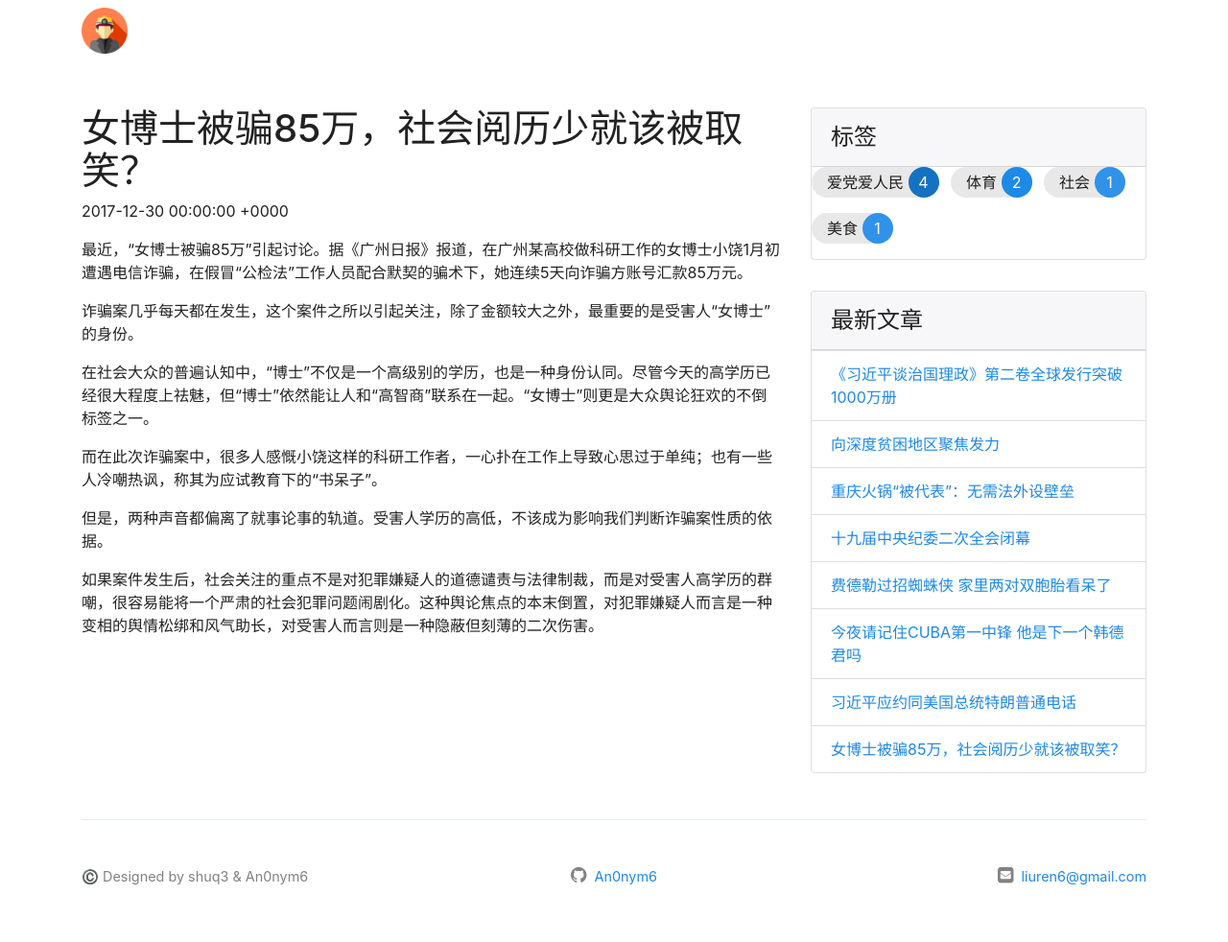
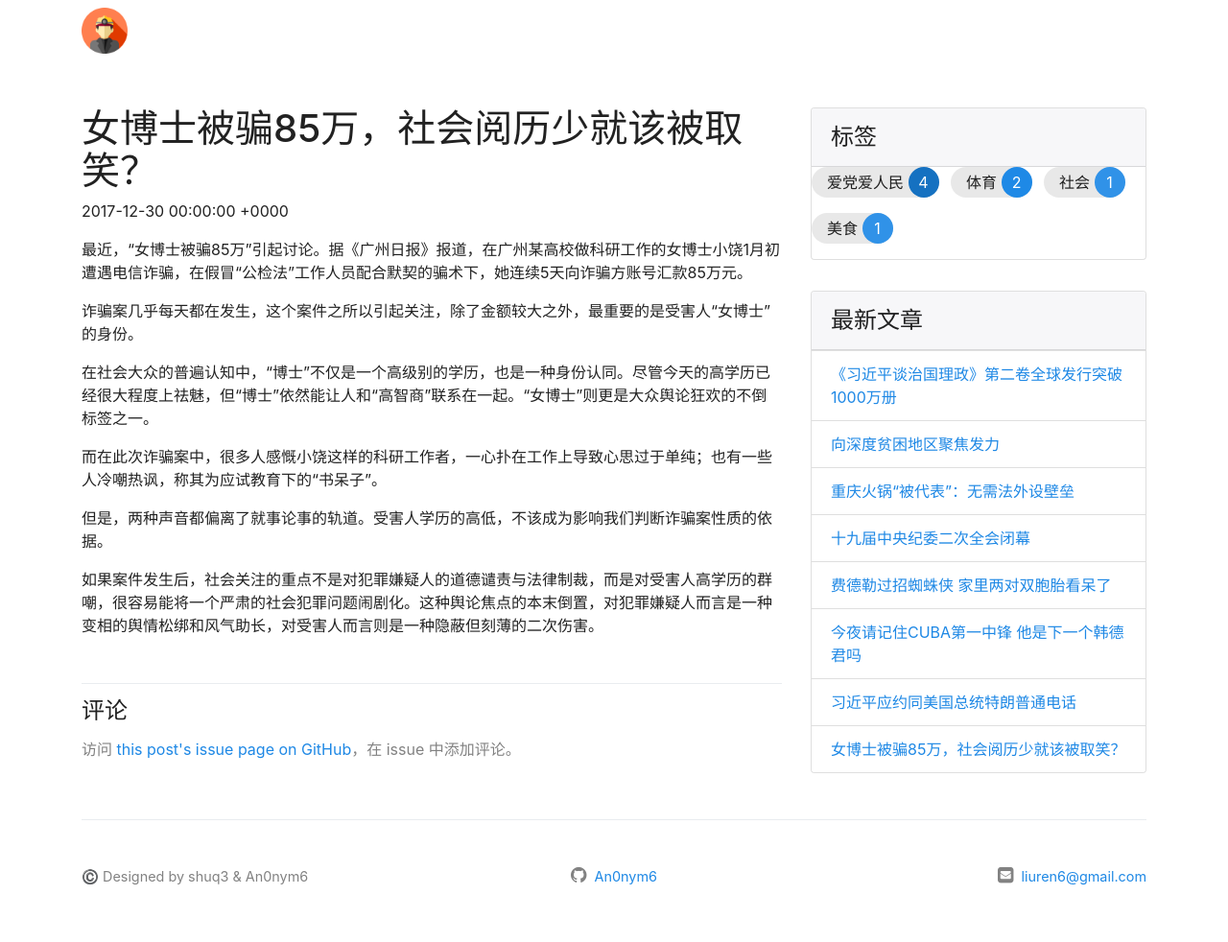
Before and after one commit to An0nym6/PersonalBlog2, a Jekyll site: the page built from _posts/2017-12-30-女博士被骗85万，社会阅历少就该被取笑？.md, in a window 1280 px wide. Shown: the whole page at 96% size. Built offline with Jekyll 4.4.1, drawn with Linux system fonts in a browser that asks for light colours; nearby versions of some CDN libraries.

Commit message:
增加评论系统

```diff
--- /dev/null
+++ b/_includes/comments.html
@@ -0,0 +1,31 @@
+<div>
+  <div class="divider"></div>
+  <div class="title">评论</div>
+  <div class="add-comment">
+    访问<a href="https://github.com/BeaverTeam/BeaverMovie/issues/{{page.commentIssueId}}"> this post's issue page on GitHub</a>，在 issue 中添加评论。
+  </div>
+  <div id="comments"></div>
+</div>
+
+<script type="text/javascript" src="https://cdnjs.cloudflare.com/ajax/libs/datejs/1.0/date.min.js"></script>
+
+<script type="text/javascript">
+  function loadComments(data) {
+    for (var i=0; i<data.length; i++) {
+      var cuser = data[i].user.login;
+      var cuserlink = "https://www.github.com/" + data[i].user.login;
+      var clink = "https://github.com/BeaverTeam/BeaverMovie/issues/{{page.commentIssueId}}#issuecomment-" + data[i].url.substring(data[i].url.lastIndexOf("/")+1);
+      var cbody = data[i].body_html;
+      var cavatarlink = data[i].user.avatar_url;
+      var cdate = Date.parse(data[i].created_at).toString("yyyy-MM-dd HH:mm:ss");
+      $("#comments").append("<div class='comment card'><div class='commentheader card-header'><div class='commentgravatar'>" + '<img src="' + cavatarlink + '" alt="" width="24px" height="24px">' + "</div><a class='commentuser' href=\""+ cuserlink + "\">" + cuser + "</a><a class='commentdate' href=\"" + clink + "\">" + cdate + "</a></div><div class='commentbody card-body'>" + cbody + "</div></div>");
+    }
+  }
+  $.ajax("https://api.github.com/repos/BeaverTeam/BeaverMovie/issues/{{page.commentIssueId}}/comments?per_page=10", {
+    headers: {Accept: "application/vnd.github.full+json"},
+    dataType: "json",
+    success: function(msg){
+      loadComments(msg);
+   }
+  });
+</script>
--- a/_includes/head.html
+++ b/_includes/head.html
@@ -12,7 +12,7 @@
   <link rel="canonical" href="{{ page.url | replace:'index.html','' | absolute_url }}">
   <link rel="shortcut icon" href="/favicon.ico">
 
-  <script src="https://cdn.bootcss.com/jquery/3.2.1/jquery.slim.min.js"></script>
+  <script src="https://cdn.bootcss.com/jquery/3.2.1/jquery.min.js"></script>
   <script src="https://cdn.bootcss.com/popper.js/1.13.0/umd/popper.min.js"></script>
   <script src="https://cdn.bootcss.com/bootstrap/4.0.0-beta.3/js/bootstrap.min.js"></script>
 
--- a/_layouts/post.html
+++ b/_layouts/post.html
@@ -21,4 +21,5 @@ layout: page
     {{ content }}
   </div>
   <!-- 引入评论系统 -->
+  {% include comments.html %}
 </article>
--- /dev/null
+++ b/_sass/comment.scss
@@ -0,0 +1,33 @@
+.divider {
+  margin-top: 48px;
+  border-top: 1px solid #e9ecef;
+  height: 1px;
+}
+
+.title {
+  font-size: 1.5rem;
+  margin: 10px auto;
+}
+
+.add-comment {
+  font-size: 1rem;
+  color: #828282;
+  margin: 10px auto;
+}
+
+.comment {
+  display: block;
+
+  .commentgravatar{
+    display: inline-block;
+  }
+
+  .commentuser {
+    margin: 0 10px;
+    font-size: 1.0rem
+  }
+
+  .commentdate{
+    font-size: 0.9rem;
+  }
+}
--- a/assets/scss/main.scss
+++ b/assets/scss/main.scss
@@ -7,4 +7,5 @@
 @import "page";
 @import "home";
 @import "archive";
+@import "comment";
 @import "footer";
```
Also changed, not shown: _posts/2017-12-30-女博士被骗85万，社会阅历少就该被取笑？.md (+1 -0 lines).
